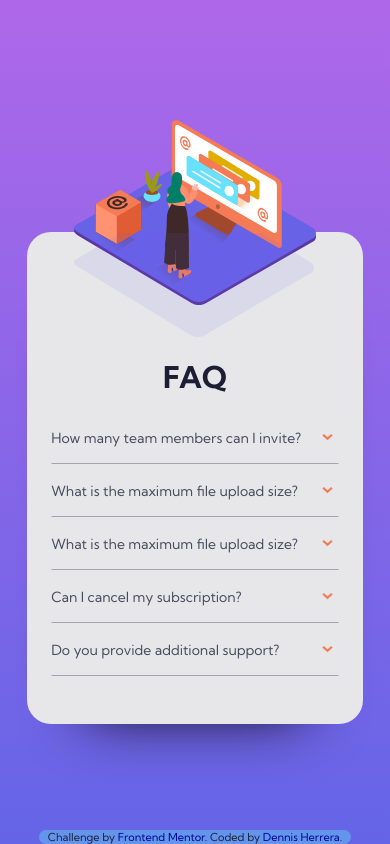
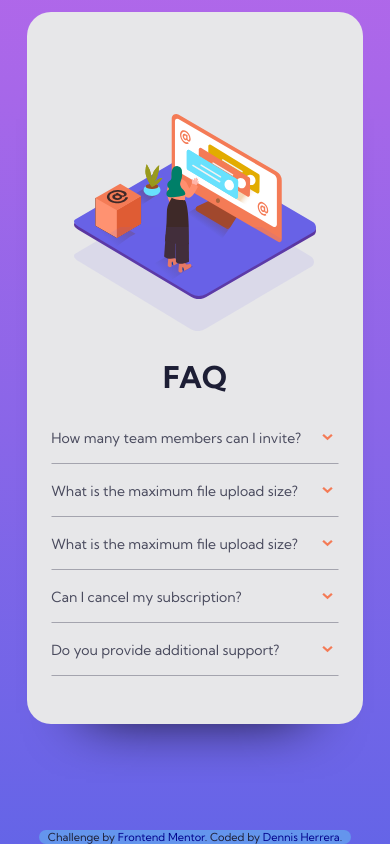
Before and after one commit to Klonnister/FAQ-accordion-card, a plain HTML site: page index.html in a window 390 px wide. Drawn offline with Linux system fonts and the light colour scheme.

Commit message:
finished mobile version of component

```diff
--- a/index.html
+++ b/index.html
@@ -9,13 +9,11 @@
 </head>
 
 <body>
-  <main>
+  <main class="component">
     <div class="img-container">
     <img src="src/images/illustration-woman-online-mobile.svg" alt="">
       <img src="src/images/bg-pattern-mobile.svg" alt="" class="img-shadow">
     </div>
-
-    <div class="component">
     <div class="text-container">
       <h1 class="bold">FAQ</h1>
 
@@ -73,7 +71,6 @@
         <hr>
       </div>
     </div>
-    </div>
   </main>
 
   <footer class="attribution">
```
Lines whose indentation alone changed are shown as unchanged.
